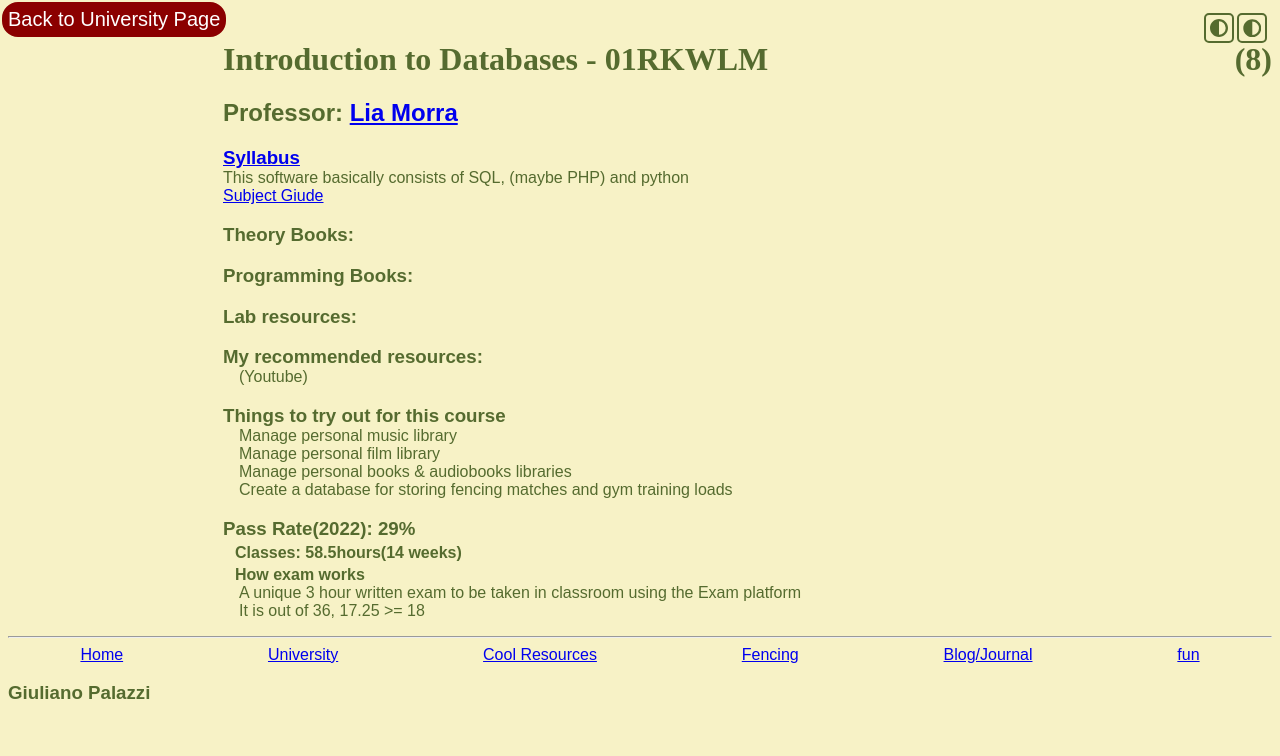
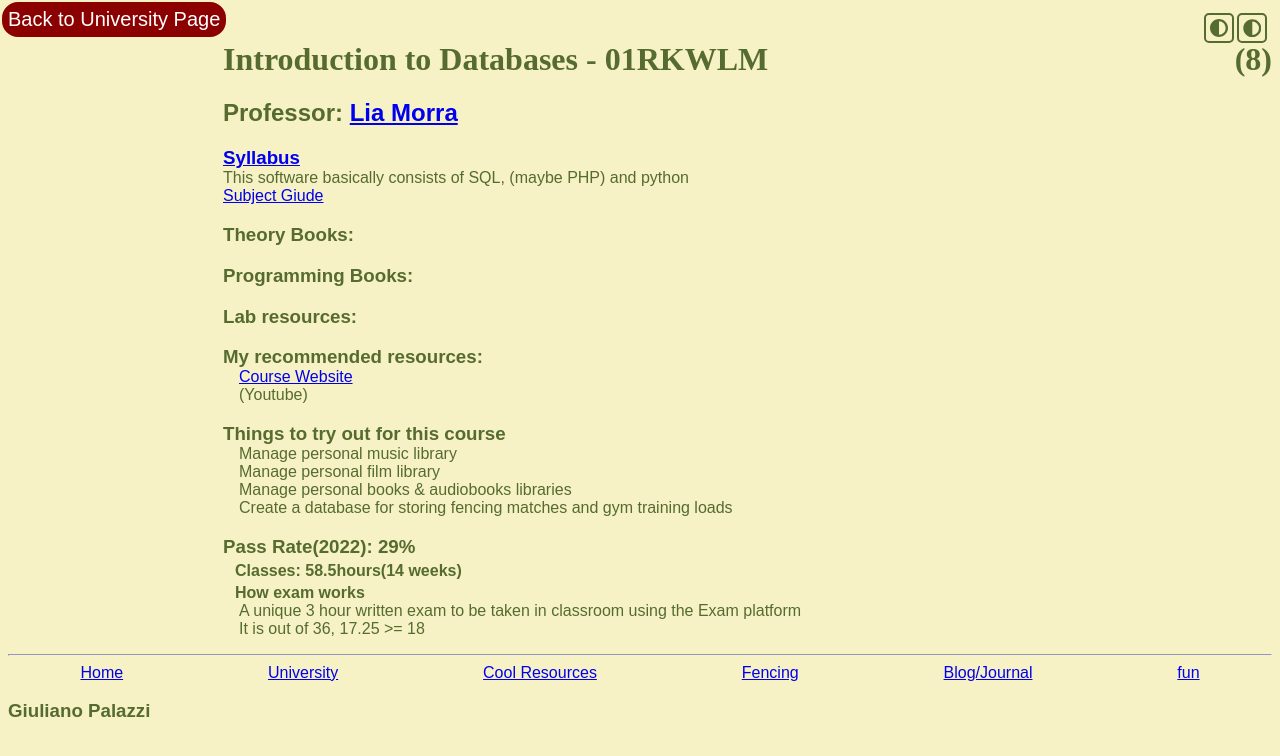
Before and after one commit to GiulianoPalazzi/giulianopalazzi.github.io, a Jekyll site: the page built from uni/databases/databases_index.html, in a window 1280 px wide. Shown: the top 756 px of the page. Built offline with Jekyll 4.4.1, drawn with Linux system fonts in a browser that asks for light colours; nearby versions of some CDN libraries.

Commit message:
added the course link to the databases course index

```diff
--- a/uni/databases/databases_index.html
+++ b/uni/databases/databases_index.html
@@ -24,6 +24,7 @@ This software basically consists of SQL, (maybe PHP) and python</br>
 
 <h3 style="margin-bottom: 0px">My recommended resources:</h3>
 <p style="margin-top: 0px; margin-left: 1em;">
+<a href="https://dbdmg.polito.it/dbdmg_web/index.php/2022/02/24/introduction-data-bases/" target="_blank">Course Website</a></br>
   (Youtube)
 </p>
 <h3 style="margin-bottom: 0px">Things to try out for this course</h3>
```
